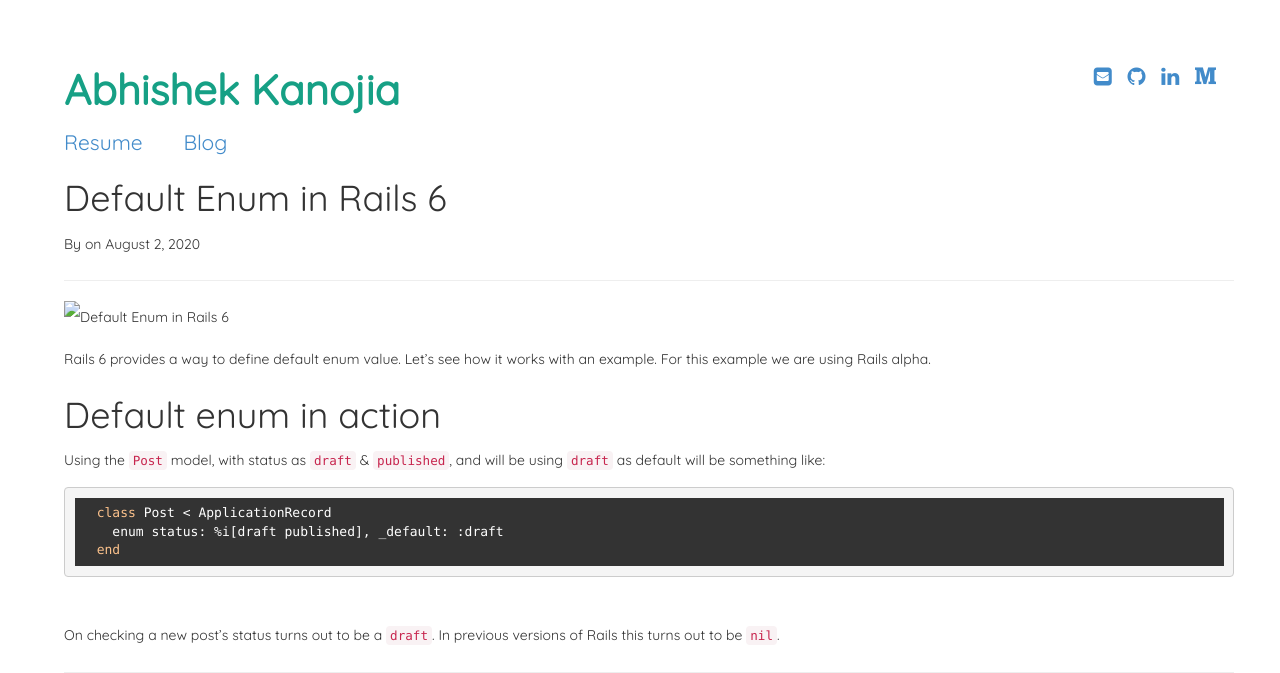
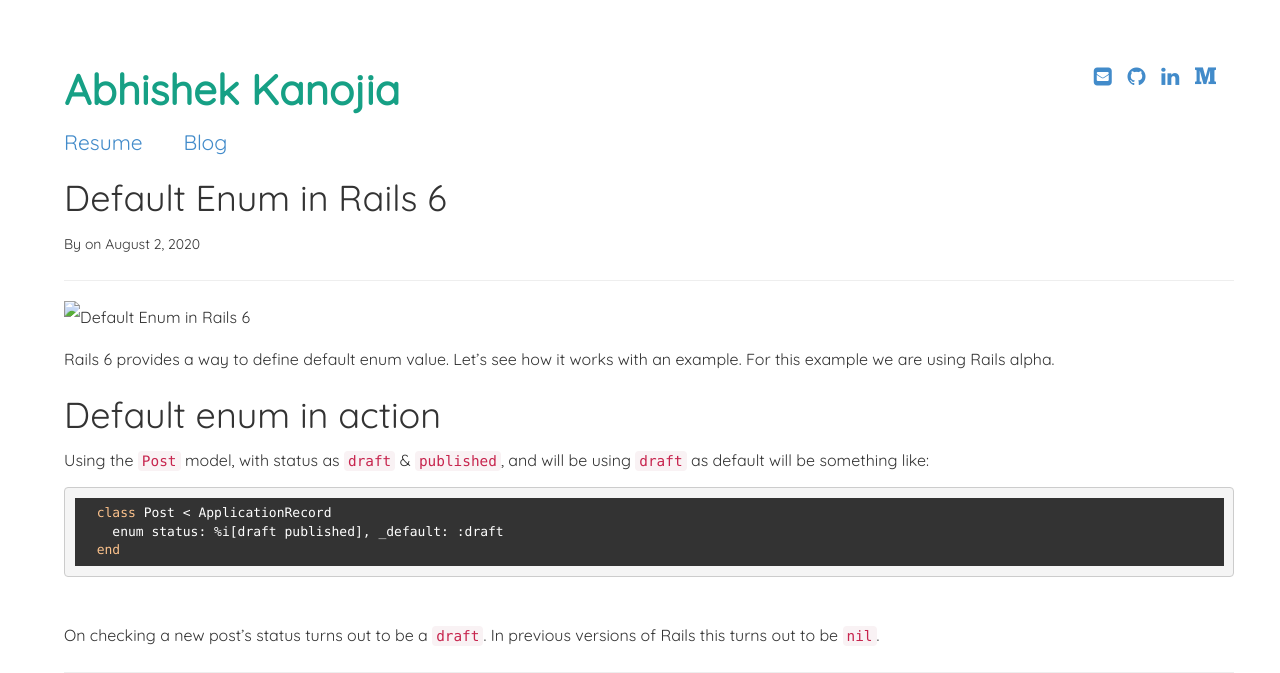
Before and after one commit to abhikanojia/abhikanojia.github.io, a Jekyll site: the page built from _posts/ruby_on_rails/2020-08-02-default-enum-in-rails-6.md, in a window 1280 px wide. Shown: the top 673 px of the page. Built offline with Jekyll 4.4.1, drawn with Linux system fonts in a browser that asks for light colours; grey boxes are pictures that could not be loaded.

Commit message:
Add custom font for post container

```diff
--- a/assets/css/custom.css
+++ b/assets/css/custom.css
@@ -71,3 +71,7 @@
 .label-ruby {
   background-color: #873D48;
 }
+
+.post-container {
+  font-size: 16px;
+}
```
